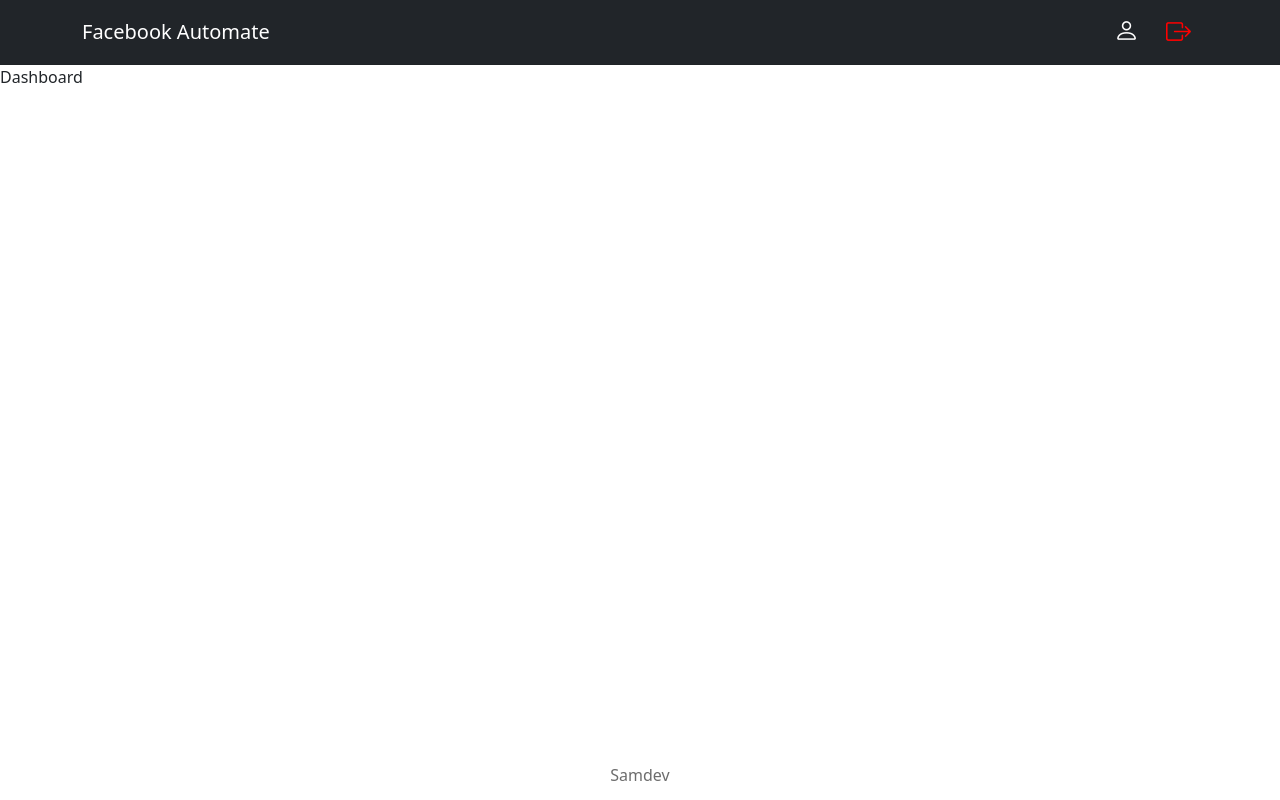
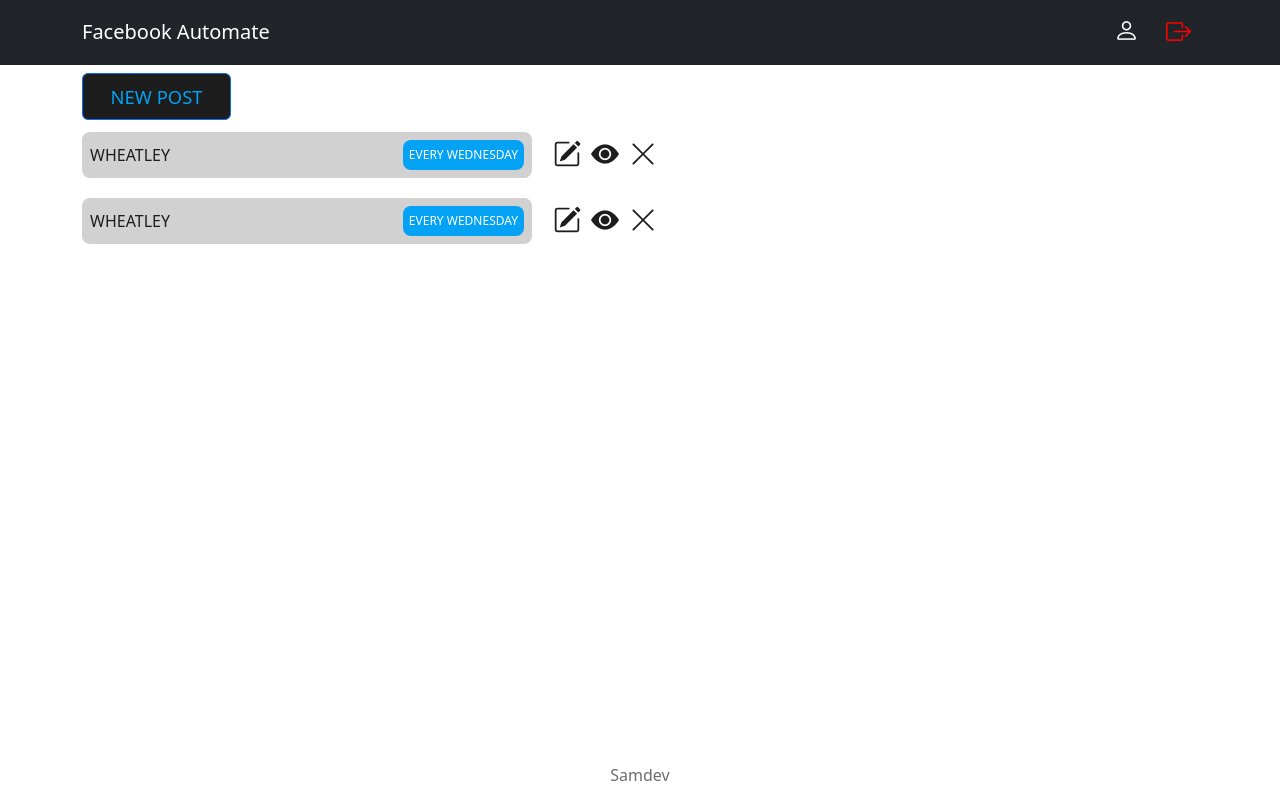
Before and after one commit to sberrus/facebook-automate, a React (Vite) app: page /app/dashboard in a window 1280 px wide. Built offline with nearby package versions, Linux system fonts and the light colour scheme; no server answers; sample sign-in values are in the browser's storage.

Commit message:
Add styles and create dashboard UI

```diff
--- a/src/pages/account/account.module.scss
+++ b/src/pages/account/account.module.scss
@@ -1,6 +1,8 @@
+@import "../../style/variables";
+
 .account {
+	padding-top: 0.5em;
 	.sessionData {
-		margin-top: 0.5em;
 		.sectionTitle {
 			display: inline-block;
 			margin-right: 0.5em;
@@ -15,10 +17,10 @@
 			padding: 0.25em 1em;
 			border-radius: 0.5rem;
 			border: none;
-			background-color: #00a3f8;
+			background-color: $primary;
 			color: #fff;
 			font-weight: 500;
-			border: 2px solid #00517c;
+			border: 2px solid $primary;
 		}
 	}
 
--- a/src/pages/dashboard/Dashboard.tsx
+++ b/src/pages/dashboard/Dashboard.tsx
@@ -1,7 +1,54 @@
-import React from "react";
+// imports
+import { Button, Container } from "react-bootstrap";
+import { Link } from "react-router-dom";
+// styles
+import style from "./dashboard.module.scss";
 
+//
 const Dashboard = () => {
-	return <div>Dashboard</div>;
+	return (
+		<div className={style.dashboard}>
+			<Container>
+				<Button className={style.newPostButton}>NEW POST</Button>
+				{/* posts container */}
+				<div className={style.postsContainer}>
+					{/* post template */}
+					<div className={style.post}>
+						<Link to="/" className={style.postLink}>
+							WHEATLEY <span className={style.scheduleDay}>EVERY WEDNESDAY</span>
+						</Link>
+						<div className={style.controllers}>
+							<Link to="/" className={`${style.control}`}>
+								<i className="bi bi-pencil-square"></i>
+							</Link>
+							<Link to="/" className={`${style.control}`}>
+								<i className="bi bi-eye-fill"></i>
+							</Link>
+							<Link to="/" className={`${style.control}`}>
+								<i className="bi bi-x-lg"></i>
+							</Link>
+						</div>
+					</div>
+					<div className={style.post}>
+						<Link to="/" className={style.postLink}>
+							WHEATLEY <span className={style.scheduleDay}>EVERY WEDNESDAY</span>
+						</Link>
+						<div className={style.controllers}>
+							<Link to="/" className={`${style.control}`}>
+								<i className="bi bi-pencil-square"></i>
+							</Link>
+							<Link to="/" className={`${style.control}`}>
+								<i className="bi bi-eye-fill"></i>
+							</Link>
+							<Link to="/" className={`${style.control}`}>
+								<i className="bi bi-x-lg"></i>
+							</Link>
+						</div>
+					</div>
+				</div>
+			</Container>
+		</div>
+	);
 };
 
 export default Dashboard;
--- /dev/null
+++ b/src/pages/dashboard/dashboard.module.scss
@@ -0,0 +1,61 @@
+@import "../../style/variables";
+
+.dashboard {
+	padding-top: 0.5em;
+	.newPostButton {
+		padding: 0.5em 1.5em;
+		background-color: $dark;
+		color: $primary;
+		font-size: 1.15em;
+		font-weight: 500;
+
+		&:hover {
+			background-color: $primary;
+			color: $light;
+		}
+	}
+
+	.postsContainer {
+		.post {
+			display: flex;
+			align-items: center;
+			.postLink {
+				&:first-child {
+					margin-top: 0.75em;
+				}
+				display: block;
+				display: flex;
+				align-items: center;
+				margin: 0.5em 0;
+				padding: 0.5em;
+				width: 450px;
+				background-color: $grey;
+				border-radius: 0.5rem;
+				text-decoration: none;
+				color: $dark;
+				font-weight: 500;
+				.scheduleDay {
+					display: inline-block;
+					padding: 0.5em;
+					margin-left: auto;
+					background-color: $primary;
+					color: $light;
+					font-weight: 400;
+					font-size: 0.75em;
+					border-radius: 0.5rem;
+				}
+			}
+			.controllers {
+				margin-left: 1em;
+				display: flex;
+				.control {
+					display: flex;
+					align-items: center;
+					margin: 0 5px;
+					font-size: 1.75em;
+					color: $dark;
+				}
+			}
+		}
+	}
+}
--- /dev/null
+++ b/src/style/_variables.scss
@@ -0,0 +1,4 @@
+$light: #fff;
+$dark: #1d1d1d;
+$grey: #d1d1d1;
+$primary: #04a2f5;
```
